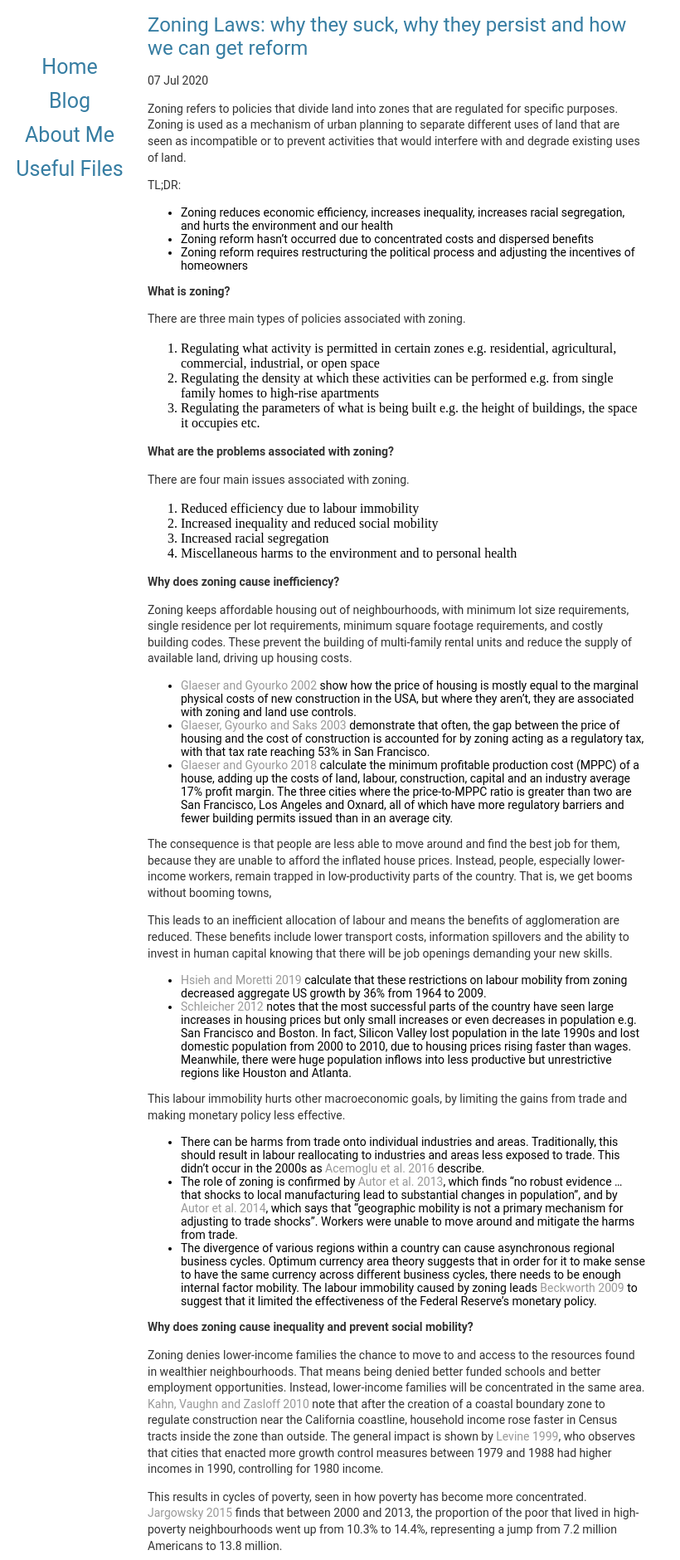
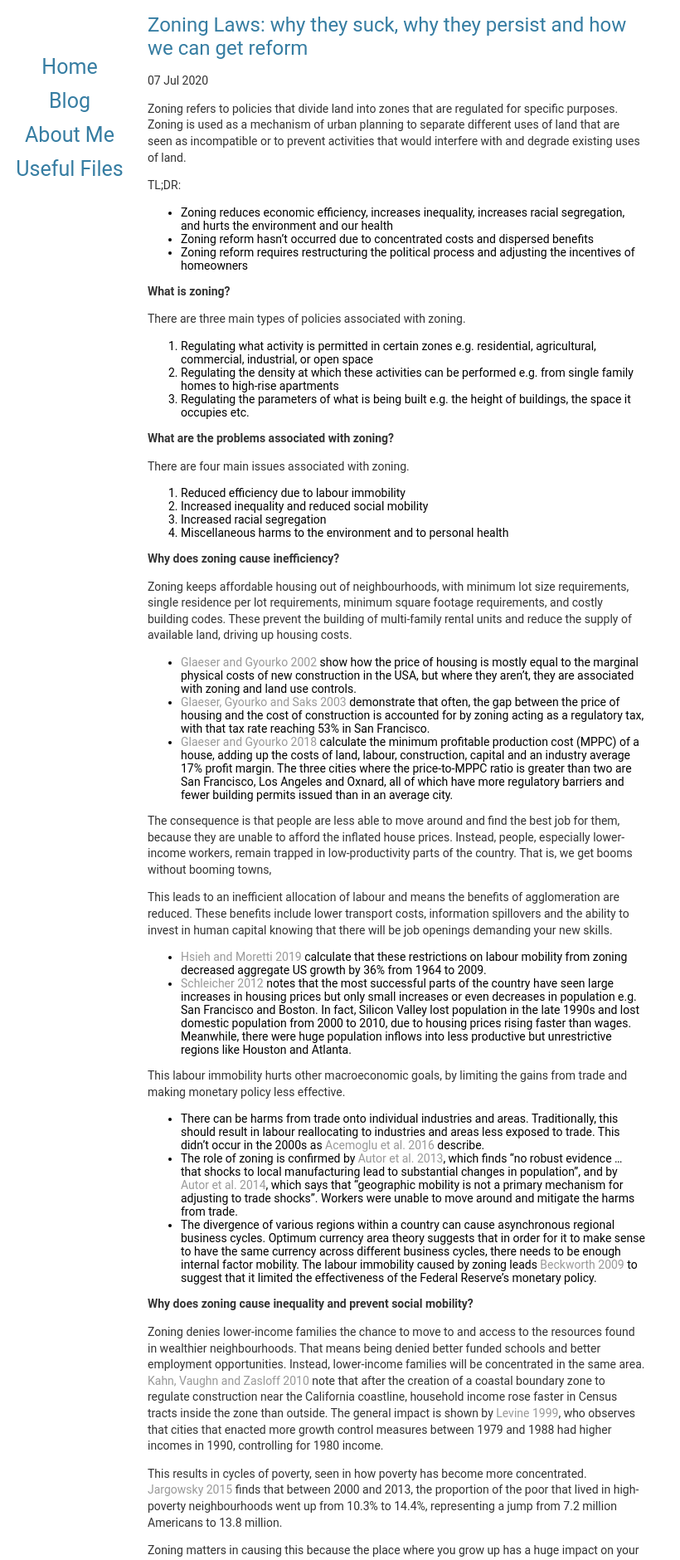
Before and after one commit to tmychow/tmychow.github.io, a Jekyll site: the page built from _posts/2020-07-07-zoning-laws-why-they-suck.md, in a window 1280 px wide. Shown: the top 1880 px of the page at 83% size, without its empty margins (0-820 px from the left). Built offline with Jekyll 4.4.1, drawn with Linux system fonts in a browser that asks for light colours.

Commit message:
Update main.css

```diff
--- a/css/main.css
+++ b/css/main.css
@@ -39,6 +39,10 @@ ul {
     font-size: 14px;
     font-family: Roboto, Montserrat, Arial, monospace;
 }
+ol {
+    font-size: 14px;
+    font-family: Roboto, Montserrat, Arial, monospace;
+}
 footer {
     border-top: 1px solid #d5d5d5;
     font-size: .8em;
```
